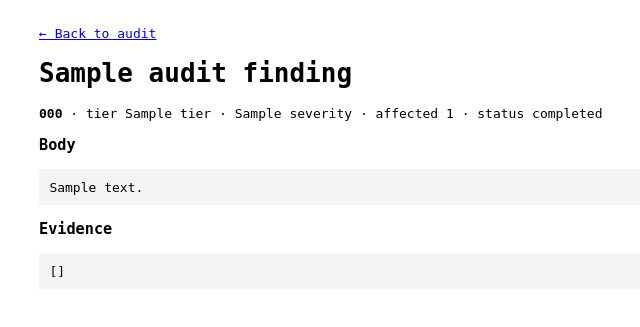
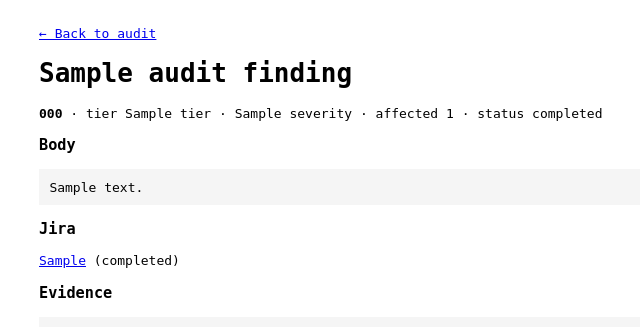
Before and after one commit to jayshaffer/algo, a Flask app: page /audit/findings/1 in a window 1280 px wide. Shown: the top 327 px of the page, without its empty margins (151-791 px from the left). Run offline with Flask 3, Linux system fonts and the light colour scheme; a database or web service that is not in the repository returns one stand-in record (values such as "Sample title"); some libraries are stand-ins or nearby versions.

Commit message:
feat(dashboard): render Jira block on audit finding detail page

```diff
--- a/dashboard/app.py
+++ b/dashboard/app.py
@@ -422,7 +422,10 @@ def audit_finding_page(finding_id):
     f = get_audit_finding(finding_id)
     if not f:
         return "Not found", 404
-    return render_template("audit_finding.html", finding=f)
+    import os
+    jira_browse_base = os.environ.get("JIRA_BASE_URL", "").rstrip("/")
+    return render_template("audit_finding.html", finding=f,
+                           jira_browse_base=jira_browse_base)
 
 
 @app.route("/audit/findings/<int:finding_id>/status", methods=["POST"])
--- a/dashboard/templates/audit_finding.html
+++ b/dashboard/templates/audit_finding.html
@@ -15,6 +15,22 @@
 <h3>Body</h3>
 <pre>{{ finding.body }}</pre>
 
+{% if finding.evidence and finding.evidence.jira %}
+  {% set jira = finding.evidence.jira %}
+  <h3>Jira</h3>
+  <p>
+    {% if jira.issue_key %}
+      <a href="{{ jira_browse_base }}/browse/{{ jira.issue_key }}"
+         target="_blank" rel="noopener">{{ jira.issue_key }}</a>
+      <span>({{ jira.status }})</span>
+    {% else %}
+      <span>{{ jira.status }}</span>
+      {% if jira.error %}<span> &mdash; {{ jira.error }}</span>{% endif %}
+      {% if jira.reason %}<span> &mdash; {{ jira.reason }}</span>{% endif %}
+    {% endif %}
+  </p>
+{% endif %}
+
 <h3>Evidence</h3>
 <pre>{{ finding.evidence|tojson(indent=2) }}</pre>
 </body></html>
```
Also changed, not shown: tests/v2/test_audit_dashboard.py (+35 -0 lines).
